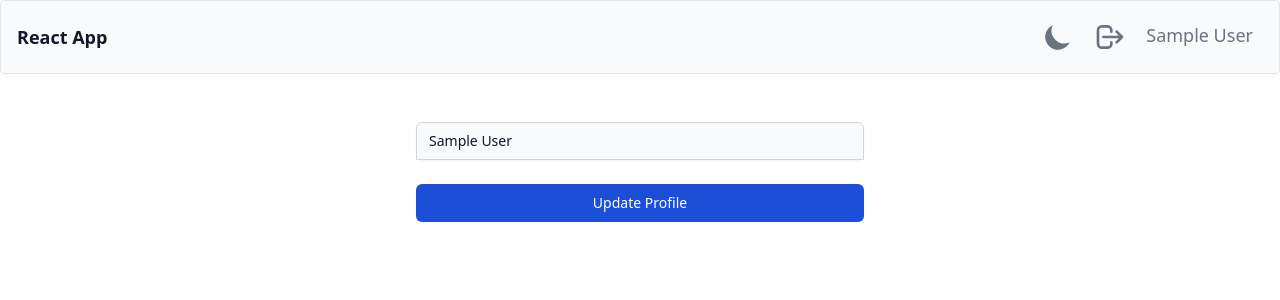
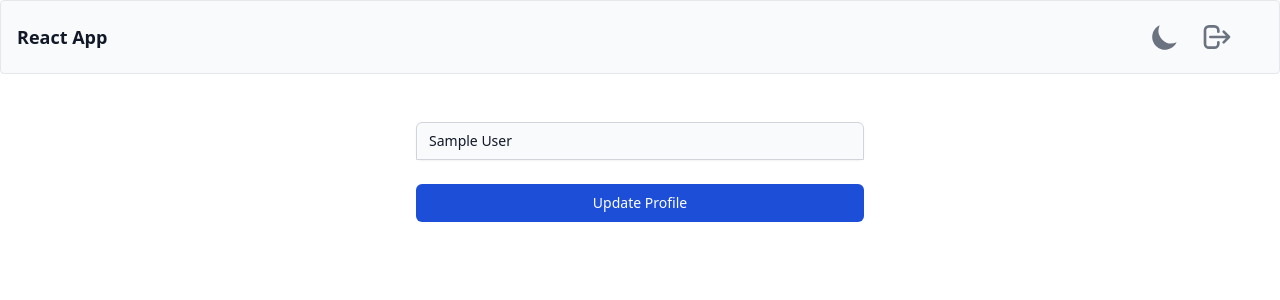
Before and after one commit to AiMedvedev/Auth-module, a React (Create React App) app: page /profile in a window 1280 px wide. Shown: the top 300 px of the page. Built offline with nearby package versions, Linux system fonts and the light colour scheme; no server answers; sample sign-in values are in the browser's storage.

Commit message:
userName showing fix

```diff
--- a/src/App.js
+++ b/src/App.js
@@ -7,14 +7,6 @@ import Profile from "./accounts/Profile";
 import Header from "./components/layouts/Header";
 import WithPrivateRoute from "./utils/WithPrivateRoute";
 import { AuthProvider } from "./contexts/AuthContext";
-/* import firebase from 'firebase/compat/app';
-import 'firebase/compat/auth';
-import 'firebase/compat/database';
-import {useAuth, useLoggedIn} from './components/Hooks/useAuth';
-import {Header} from './components/Header/Header';
-import {Modal} from './components/Modal/Modal';
-import {Context} from './components/Functions/context';
-import {firebaseConfig} from './firebase'; */
 
 
 function App() {
@@ -25,7 +17,7 @@ function App() {
         <Header />
         <ErrorMessage />
         <Routes>
-          <Route exact path="/" />
+          <Route exact path="/" element={(<div className="min-h-full flex items-center justify-center py-12 px-4 sm:px-6 lg:px-8 text-4xl">Welcome!</div>)} />
           <Route exact path="/register" element={<Register />} />
           <Route exact path="/login" element={<Login />} />
           <Route
--- a/src/accounts/Profile.js
+++ b/src/accounts/Profile.js
@@ -3,37 +3,30 @@ import { useNavigate } from "react-router-dom";
 
 import { useAuth } from "../contexts/AuthContext";
 
-/* function classNames(...classes) {
-  return classes.filter(Boolean).join(" ");
-} */
 
 export default function Profile() {
   const navigate = useNavigate();
 
-  const [username, setUsername] = useState("");
   const [loading, setLoading] = useState(false);
-
-  const { currentUser, updateUserProfile, setError } = useAuth();
+  const {currentUser, updateUserProfile, setError, username = currentUser.displayName, setUsername} = useAuth();
 
 
   const handleFormSubmit = async (e) => {
     e.preventDefault();
 
-
     try {
       setError("");
-      setLoading(true);
       const user = currentUser;
-	  //console.log(user);
       const profile = {
         displayName: username
       };
       await updateUserProfile(user, profile);
+      setLoading(true);
       navigate("/");
+
     } catch (e) {
       setError("Failed to update profile");
     }
-
     setLoading(false);
   };
 
@@ -41,8 +34,6 @@ export default function Profile() {
     <div className="min-h-full flex items-center justify-center py-12 px-4 sm:px-6 lg:px-8">
       <div className="max-w-md w-full space-y-8">
         <form className="space-y-6" onSubmit={handleFormSubmit}>
-
-
           <div className="rounded-md shadow-sm -space-y-px">
             <input
               id="username"
@@ -52,11 +43,10 @@ export default function Profile() {
               required
               className="appearance-none rounded-none relative block w-full px-3 py-2 placeholder-gray-500 rounded-t-md bg-gray-50 border border-gray-300 text-gray-900 text-sm focus:outline-none focus:ring-blue-500 focus:border-blue-500 dark:bg-gray-700 dark:border-gray-600 dark:placeholder-gray-400 dark:text-white dark:focus:ring-blue-500 dark:focus:border-blue-500 focus:z-10 sm:text-sm"
               placeholder="Enter a Display Name"
-              defaultValue={currentUser.displayName && currentUser.displayName}
-              onChange={(e) => setUsername(e.target.value)}
+              defaultValue={currentUser.displayName}
+              onPointerOut={(e) => setUsername(e.target.value)}
             />
           </div>
-          <div>
           <button
             type="submit"
             disabled={loading}
@@ -64,7 +54,6 @@ export default function Profile() {
           >
             Update Profile
           </button>
-          </div>
         </form>
       </div>
     </div>
--- a/src/components/layouts/Header.js
+++ b/src/components/layouts/Header.js
@@ -9,13 +9,9 @@ import ThemeToggler from "./ThemeToggler";
 import auth from "../../firebase";
 
 
-
-
-
 export default function Header() {
   const [modal, setModal] = useState(false);
-
-  const { currentUser } = useAuth();
+  const { currentUser, username } = useAuth();
 
   useEffect(() => {
     const fetchData = async () => {
@@ -29,7 +25,7 @@ export default function Header() {
             Authorization: `Bearer ${token}`,
           },
         };
-        const res = await fetch("auth-module-e9a14.firebaseapp.com", payloadHeader);
+        await fetch("auth-module-e9a14.firebaseapp.com", payloadHeader);
       } catch (e) {
         console.log(e);
       }
@@ -63,7 +59,7 @@ export default function Header() {
                   to="/profile"
                   className="text-gray-500 dark:text-gray-400 hover:bg-gray-100 dark:hover:bg-gray-700 focus:outline-none rounded-full text-lg leading-7 p-2.5"
                 >
-                  {currentUser.displayName}
+                  {username}
                 </Link>
               </>
               ) :
--- a/src/contexts/AuthContext.js
+++ b/src/contexts/AuthContext.js
@@ -11,15 +11,16 @@ import { updateProfile, signOut } from "firebase/auth";
 const AuthContext = createContext();
 
 
-export function useAuth() {
+export const useAuth = () => {
   return useContext(AuthContext);
 }
 
 
-export function AuthProvider({ children }) {
+export const AuthProvider = ({ children }) => {
   const [currentUser, setCurrentUser] = useState();
   const [loading, setLoading] = useState(true);
-  const [error, setError] = useState("");
+  const [error, setError] = useState('');
+  const [username, setUsername] = useState();
 
   function register(email, password) {
     return createUserWithEmailAndPassword(auth, email, password);
@@ -46,6 +47,27 @@ export function AuthProvider({ children }) {
     return unsubscribe;
   }, []);
 
+  useEffect(() => {
+    const fetchData = async () => {
+      try {
+        const user = auth.currentUser;
+        const token = user && (await user.getIdToken());
+
+        const payloadHeader = {
+          headers: {
+            "Content-Type": "application/json",
+            Authorization: `Bearer ${token}`,
+          },
+        };
+        const res = await fetch("auth-module-e9a14.firebaseapp.com", payloadHeader);
+      } catch (e) {
+        console.log(e);
+      }
+    };
+
+    fetchData();
+  }, [currentUser, username]);
+
   const value = {
     currentUser,
     login,
@@ -54,6 +76,8 @@ export function AuthProvider({ children }) {
     error,
     setError,
     updateUserProfile,
+    username,
+    setUsername
   };
 
   return (
```
Lines whose indentation alone changed are shown as unchanged.
